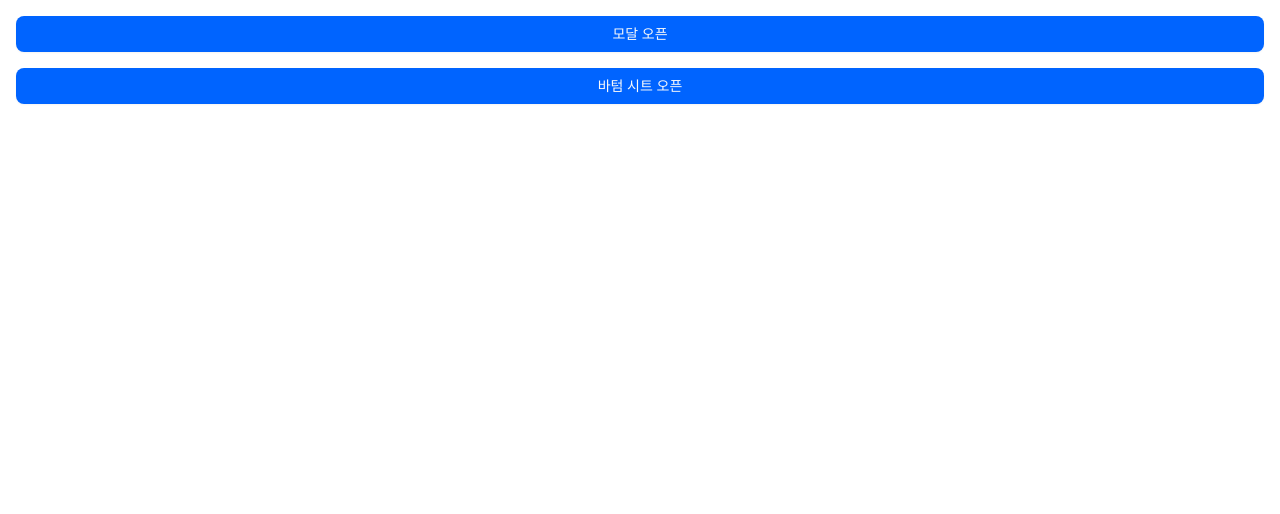
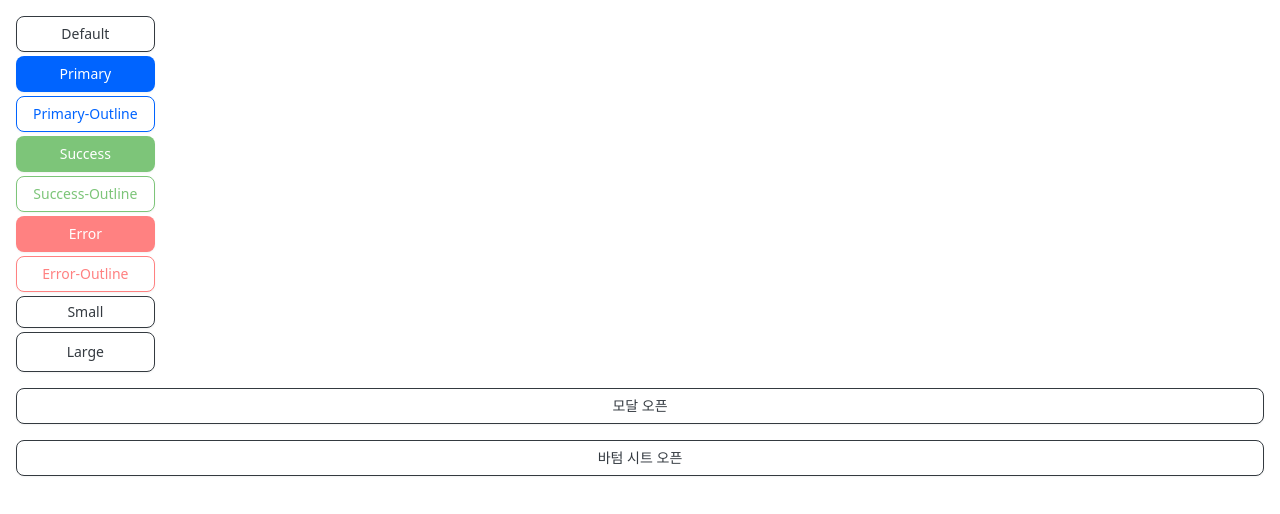
Before and after one commit to Goood-Company/malang, a React (Vite) app: page /test in a window 1280 px wide. Shown: the top 514 px of the page. Built offline with nearby package versions, Linux system fonts and the light colour scheme; no server answers.

Commit message:
공통 UI 컴포넌트 - Button

```diff
--- a/src/components/ui/button.tsx
+++ b/src/components/ui/button.tsx
@@ -5,21 +5,24 @@ import { cva, type VariantProps } from "class-variance-authority";
 import { cn } from "@/lib/utils";
 
 const buttonVariants = cva(
-  "inline-flex items-center justify-center gap-2 whitespace-nowrap rounded-md text-sm font-medium transition-all disabled:pointer-events-none disabled:opacity-50 [&_svg]:pointer-events-none [&_svg:not([class*='size-'])]:size-4 shrink-0 [&_svg]:shrink-0 outline-none focus-visible:border-ring focus-visible:ring-ring/50 focus-visible:ring-[3px] aria-invalid:ring-destructive/20 dark:aria-invalid:ring-destructive/40 aria-invalid:border-destructive",
+  "cursor-pointer inline-flex items-center justify-center gap-2 whitespace-nowrap rounded-md text-sm font-medium transition-all disabled:pointer-events-none disabled:opacity-50 [&_svg]:pointer-events-none [&_svg:not([class*='size-'])]:size-4 shrink-0 [&_svg]:shrink-0 outline-none focus-visible:border-ring focus-visible:ring-ring/50 focus-visible:ring-[3px] aria-invalid:ring-destructive/20 dark:aria-invalid:ring-destructive/40 aria-invalid:border-destructive",
   {
     variants: {
       variant: {
         default:
-          "bg-primary text-primary-foreground shadow-xs hover:bg-primary/90",
-        destructive:
-          "bg-destructive text-white shadow-xs hover:bg-destructive/90 focus-visible:ring-destructive/20 dark:focus-visible:ring-destructive/40 dark:bg-destructive/60",
-        outline:
-          "border bg-background shadow-xs hover:bg-accent hover:text-accent-foreground dark:bg-input/30 dark:border-input dark:hover:bg-input/50",
-        secondary:
-          "bg-secondary text-secondary-foreground shadow-xs hover:bg-secondary/80",
-        ghost:
-          "hover:bg-accent hover:text-accent-foreground dark:hover:bg-accent/50",
-        link: "text-primary underline-offset-4 hover:underline",
+          "bg-background-1 text-text-secondary border border-text-secondary shadow-xs hover:bg-divider-2/90 active:bg-divider-2/90",
+        primary:
+          "bg-primary text-background-1 shadow-xs hover:bg-primary/90 active:bg-primary/90",
+        "primary-outline":
+          "bg-background-1 border border-primary text-primary shadow-xs hover:bg-primary-light active:bg-primary-light",
+        success:
+          "bg-success text-background-1 shadow-xs hover:bg-success/90 active:bg-success/90",
+        "success-outline":
+          "bg-background-1 border border-success text-success shadow-xs hover:bg-success-light active:bg-success-light",
+        error:
+          "bg-error text-background-1 shadow-xs hover:bg-error/90 active:bg-error/90",
+        "error-outline":
+          "bg-background-1 border border-error text-error shadow-xs hover:bg-error-light active:bg-error-light",
       },
       size: {
         default: "h-9 px-4 py-2 has-[>svg]:px-3",
--- a/src/pages/test/index.tsx
+++ b/src/pages/test/index.tsx
@@ -13,7 +13,19 @@ export default function TestPage() {
   };
 
   return (
-    <div className="flex flex-col p-4 gap-4">
+    <div className="flex flex-col p-4 gap-4 bg-background-1 text-text-primary min-h-screen">
+      <div className="flex flex-col gap-1 w-fit">
+        <Button variant="default">Default</Button>
+        <Button variant="primary">Primary</Button>
+        <Button variant="primary-outline">Primary-Outline</Button>
+        <Button variant="success">Success</Button>
+        <Button variant="success-outline">Success-Outline</Button>
+        <Button variant="error">Error</Button>
+        <Button variant="error-outline">Error-Outline</Button>
+        <Button size="sm">Small</Button>
+        <Button size="lg">Large</Button>
+      </div>
+
       <Button onClick={handleOpenModal}> 모달 오픈</Button>
       <Modal open={showModal} onOpenChange={setShowModal}>
         asdffsad
```
